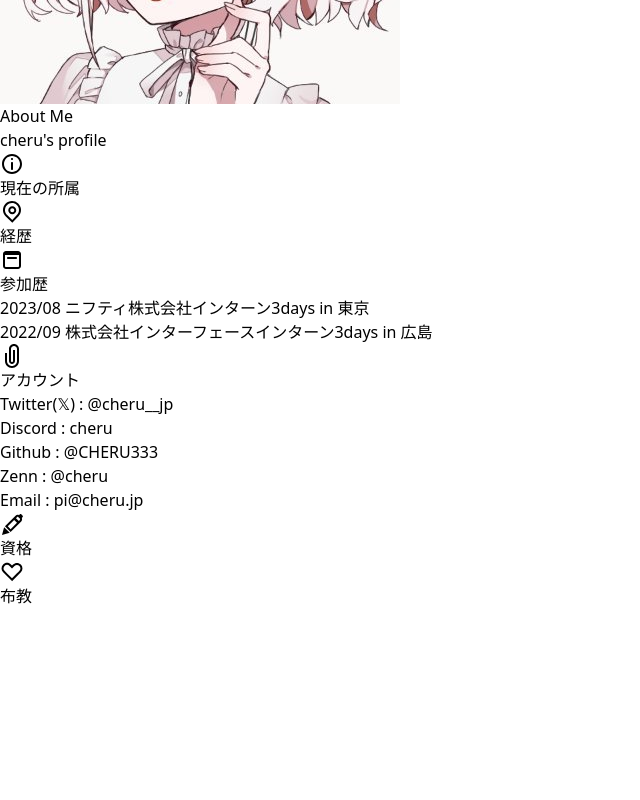
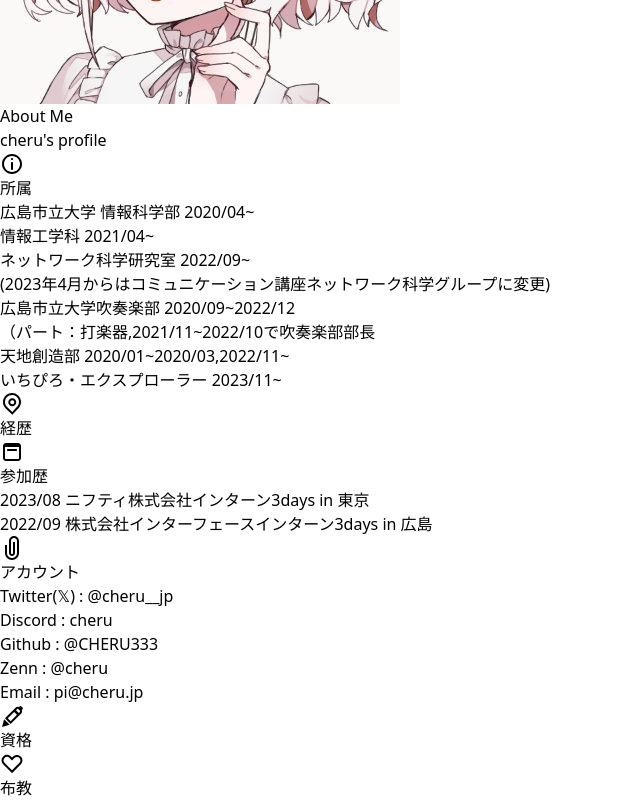
Before and after one commit to CHERU333/cheru.jp, a React (Vite) app: page / in a window 1280 px wide. Shown: the part 922-1722 px from the top of the page, without its empty margins (0-640 px from the left). Before the commit the page ends 1530 px from the top, so only its background shows below. Built offline with nearby package versions, Linux system fonts and the light colour scheme.

Commit message:
大学に入ってからの所属学部学科、研究室、サークルを追加

```diff
--- a/src/App.jsx
+++ b/src/App.jsx
@@ -75,11 +75,19 @@ function App() {
                       />
                     </svg>
                     </div>
-                    <h2 className="text-gray-900 text-lg font-medium">現在の所属</h2>
+                    <h2 className="text-gray-900 text-lg font-medium">所属</h2>
                     </div>
                     <div>
                     <p>
-                      {/* mdでかけると嬉しい */}
+                      広島市立大学 情報科学部 2020/04~<br/>
+                      情報工学科 2021/04~<br/>
+                      ネットワーク科学研究室 2022/09~<br/>
+                      (2023年4月からはコミュニケーション講座ネットワーク科学グループに変更)<br/>
+
+                      広島市立大学吹奏楽部 2020/09~2022/12<br/>
+                      （パート：打楽器,2021/11~2022/10で吹奏楽部部長<br/>
+                      天地創造部 2020/01~2020/03,2022/11~<br/>
+                      いちぴろ・エクスプローラー 2023/11~
                     </p>
                     </div>
                 </div>
```
